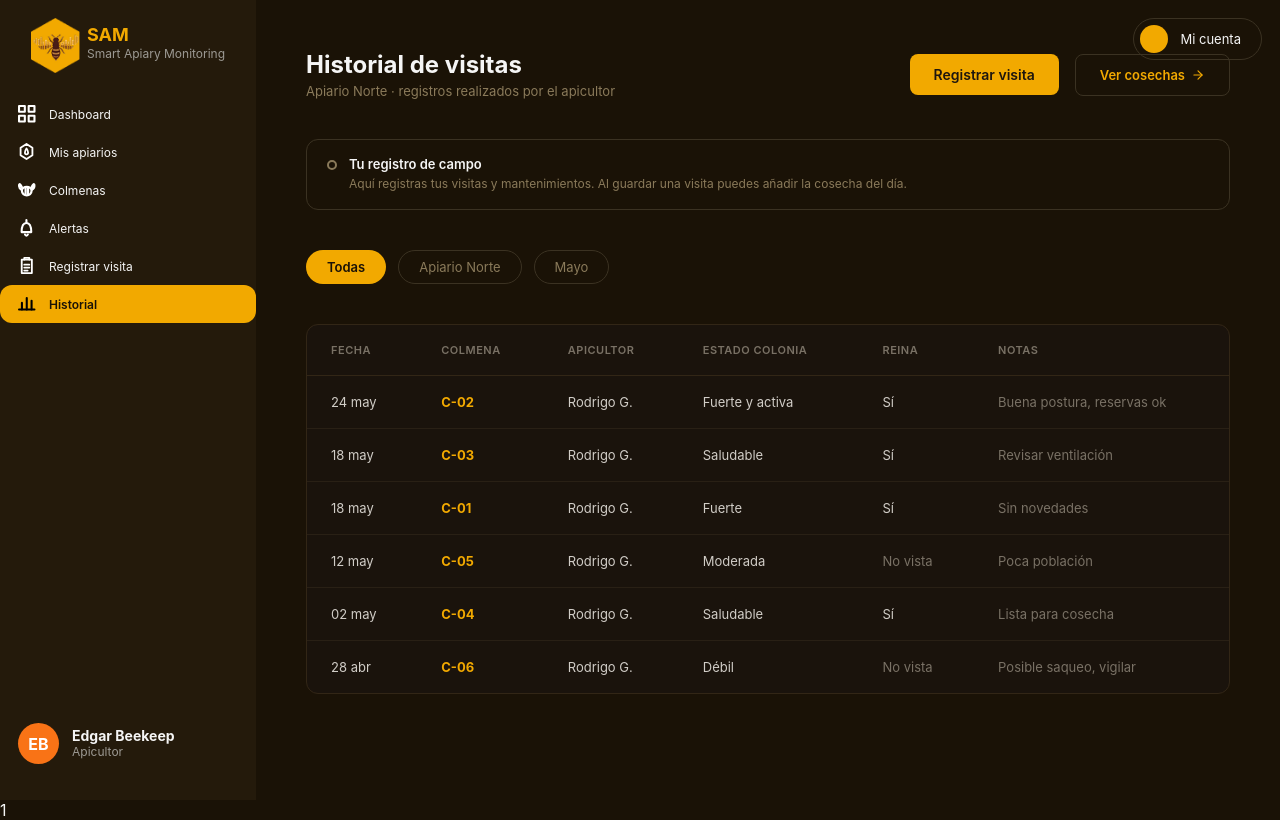
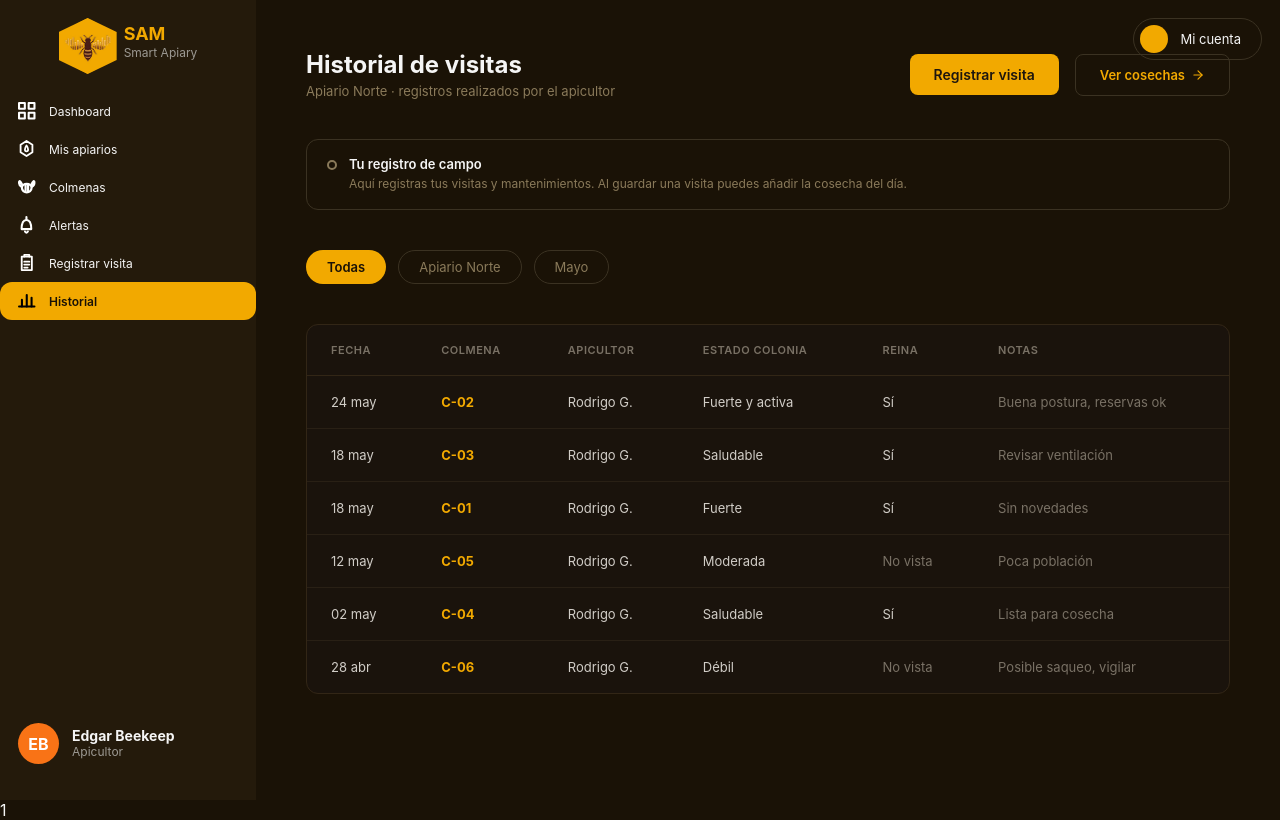
Before and after one commit to lolxde121/SAM_frontend, a plain HTML site: page frontend/apicultor/historial.html in a window 1280 px wide. Drawn offline with Linux system fonts and the light colour scheme.

Commit message:
resposnive, arreglos varios

```diff
--- a/frontend/apicultor/historial.html
+++ b/frontend/apicultor/historial.html
@@ -13,12 +13,12 @@
 <body>
     <section class="sidebar">
         <div class="logo">
-            <hexagon>
-                <img src="../assets/img/logo/logoSam.png" alt="">
-            </hexagon>
+            <div class="hexagon">
+                <img src="../assets/img/logo/logoSam.png" alt="Logotipo de SAM">
+            </div>
             <div class="logo-text">
                 <h1>SAM</h1>
-                <p>Smart Apiary Monitoring</p>
+                <p>Smart Apiary</p>
             </div>
         </div>
         <div class="menu">
```
Also changed, not shown: frontend/admin/diagnosticoIA.html (+3 -3 lines), frontend/admin/mantenimientoModulo.html (+4 -4 lines), frontend/admin/miCuenta.html (+2 -2 lines), frontend/apicultor/diagnosticoIA.html (+3 -3 lines), frontend/apicultor/mantenimientoModulo.html (+4 -4 lines), frontend/apicultor/miCuenta.html (+2 -2 lines), frontend/apicultor/misApiarios.html (+4 -4 lines), frontend/apicultor/registrarVisita.html (+4 -4 lines).
